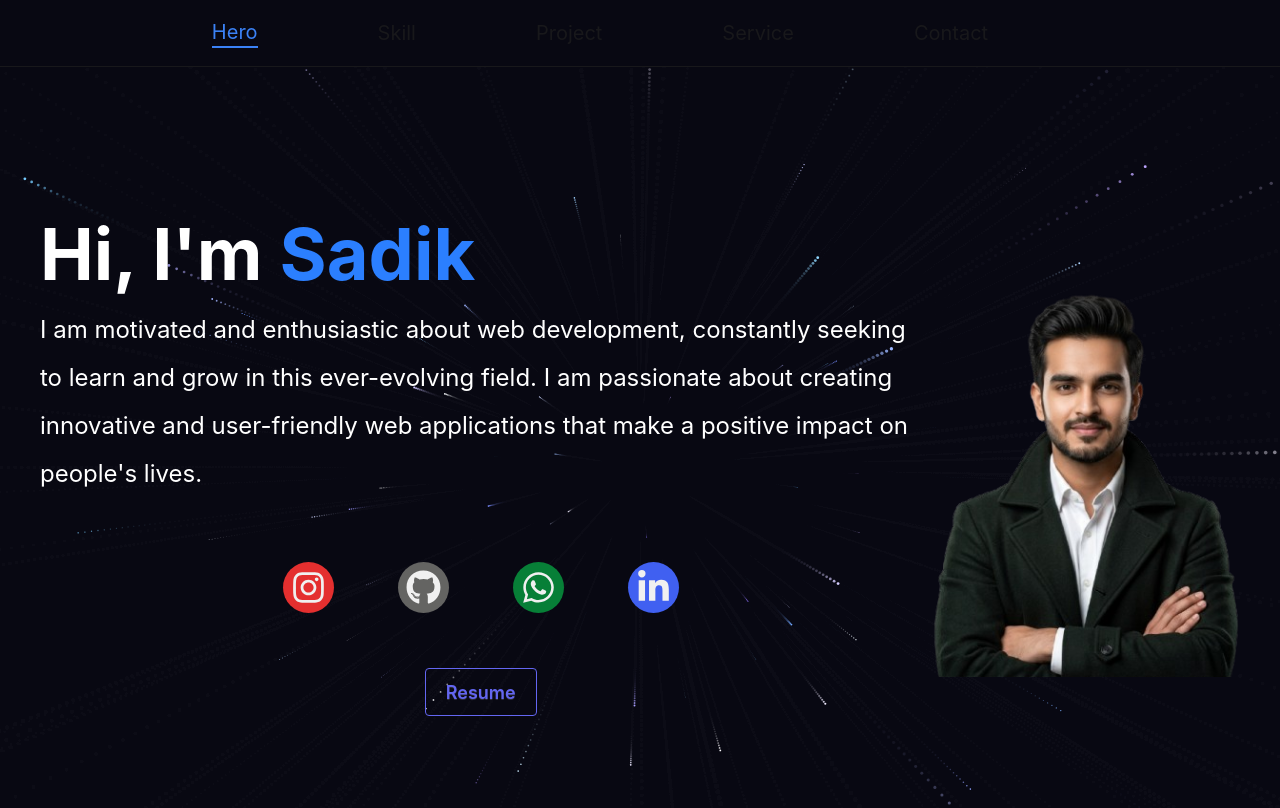
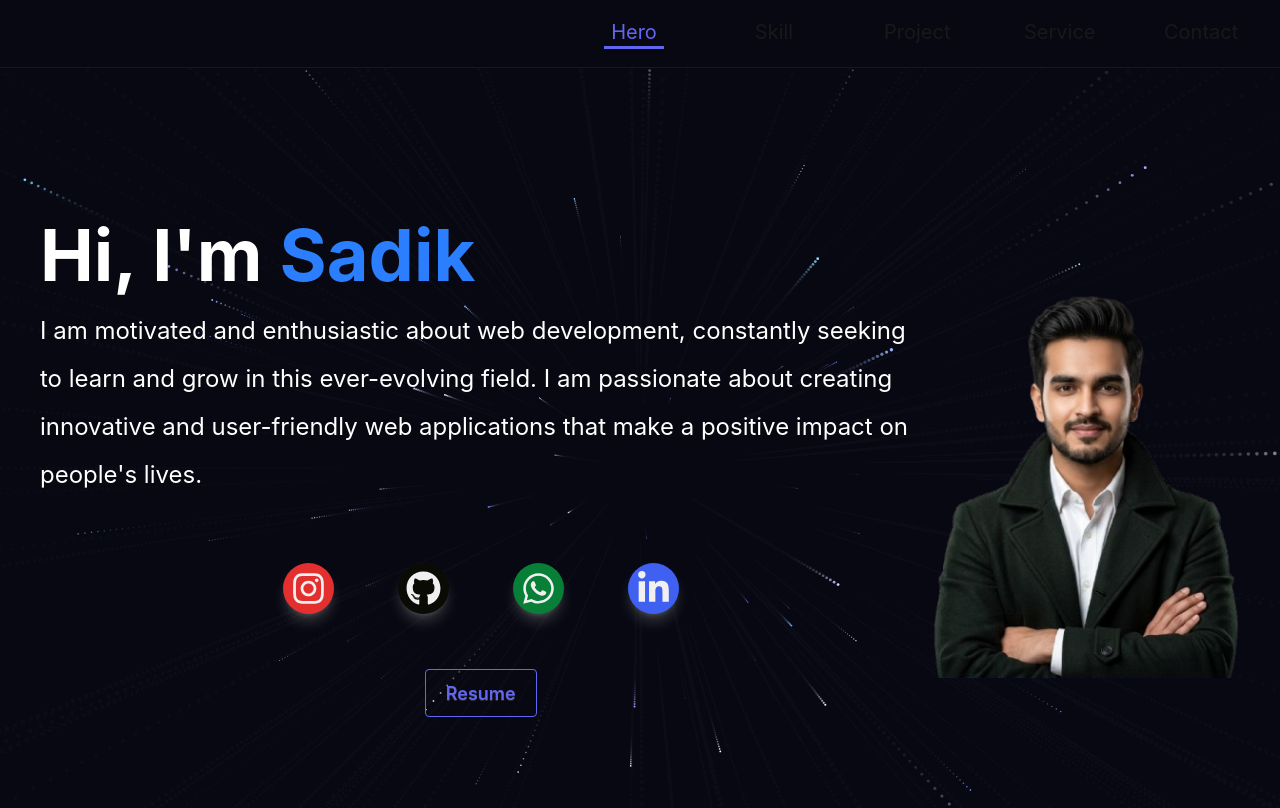
Before and after one commit to Sadik1433/Portfolio, a React app: page / in a window 1280 px wide. Shown: the top 808 px of the page. Built offline with nearby package versions, Linux system fonts and the light colour scheme; the HTML template or start-up script is replaced by a standard one.

Commit message:
colors added

```diff
--- a/src/components/Icons.jsx
+++ b/src/components/Icons.jsx
@@ -8,32 +8,31 @@ const icons = [
     id: 1,
     icons: <FaInstagram size={35} />,
     name: "Instagram",
-    bg: "#e42f2f",
-    color:"#f0f0f0"
+    bg: "#E42F2F",
+    color: "#F0F0F0",
   },
   {
     id: 2,
     icons: <FaGithub size={35} />,
-    name: "Github",
-    bg: "#646462",
-    color: "#f0f0f0",
+    name: "GitHub",
+    bg: "#0b0b05",
+    color: "#F0F0F0",
   },
   {
     id: 3,
     icons: <FaWhatsapp size={35} />,
     name: "WhatsApp",
-    bg: "#077f37",
-    color: "#f0f0f0",
+    bg: "#077F37",
+    color: "#F0F0F0",
   },
   {
     id: 4,
     icons: <FaLinkedinIn size={35} />,
     name: "LinkedIn",
-    bg: "#4060f1",
-    color: "#f0f0f0",
+    bg: "#4060F1",
+    color: "#F0F0F0",
   },
 ];
-
 const Icons = () => {
   return (
     <div className="h-30 flex  justify-center  gap-5 flex-wrap md:gap-16 ">
@@ -45,7 +44,7 @@ const Icons = () => {
                 backgroundColor: e.bg,
                 color: e.color,
               }}
-              className="border-transparent p-2 rounded-[30px] cursor-pointer"
+              className="border-transparent p-2 rounded-[30px] cursor-pointer shadow-lg shadow-white/20 "
             >
               {e.icons}
             </button>
--- a/src/components/Navbar.jsx
+++ b/src/components/Navbar.jsx
@@ -8,8 +8,8 @@ const ResponsiveNavbar = () => {
   const [mobileSidebarOpen, setMobileSidebarOpen] = useState(false);
 
   return (
-    <nav className="sticky top-0 flex justify-center gap-20 w-full bg-[var(--bg-color)] px-[40px] py-[18px] z-1000 border-b-1">
-      <ul className="items-center gap-30 text-[1rem]  md:flex hidden">
+    <nav className="sticky top-0   w-full bg-[var(--bg-color)] px-[40px] py-[18px] z-1000 border-b-1">
+      <ul className="gap-20 text-[1rem]  md:flex hidden md:justify-end px-4">
         {sections.map((e) => {
           return (
             <ScrollLink
@@ -18,9 +18,9 @@ const ResponsiveNavbar = () => {
               smooth={true}
               offset={-70}
               duration={500}
-              activeClass="!text-[var(--color-info)] border-b-2 "
+              activeClass="text-[var(--color-primary)] text-2xl  border-b-3  "
             >
-              <li className="text-xl text-bold before:w-0 hover:before:w-full before:bg-[#3B9DF8] before:h-[2px] before:transition-all before:duration-300 before:absolute relative before:rounded-full before:bottom-[-2px]  hover:text-[var(--color-danger)] transition-all duration-300 before:left-0 cursor-pointer capitalize">
+              <li className="w-15 text-center bg-transparent  text-xl text-bold before:w-0 hover:before:w-full before:bg-[#3B9DF8] before:transition-all before:duration-300 before:absolute relative before:rounded-full before:bottom-[-2px]  hover:text-[var(--color-primary)] transition-all duration-300 before:left-0 cursor-pointer capitalize">
                 {e}
               </li>
             </ScrollLink>
@@ -28,7 +28,7 @@ const ResponsiveNavbar = () => {
         })}
       </ul>
 
-      <div className="items-center gap-[10px] flex">
+      <div className="w-screen flex justify-end  gap-[10px]">
         <CiMenuFries
           className="text-[1.8rem] dark:text-[#abc2d3] mr-1 text-[#424242]c cursor-pointer md:hidden flex"
           onClick={() => setMobileSidebarOpen(!mobileSidebarOpen)}
@@ -38,7 +38,7 @@ const ResponsiveNavbar = () => {
       <aside
         className={` ${mobileSidebarOpen ? "translate-x-0 opacity-100 z-20" : "translate-x-[0px] opacity-0 z-[-1]"} md:hidden bg-white p-4 text-center absolute top-[65px] dark:bg-slate-700 right-0 w-full sm:w-[50%] rounded-md transition-all duration-300`}
       >
-        <ul className="items-center gap-[20px] text-[1rem] text-gray-600 flex flex-col">
+        <ul className="items-center gap-[20px] text-[1rem] text-white flex flex-col">
           {sections.map((e) => {
             return (
               <ScrollLink
```
